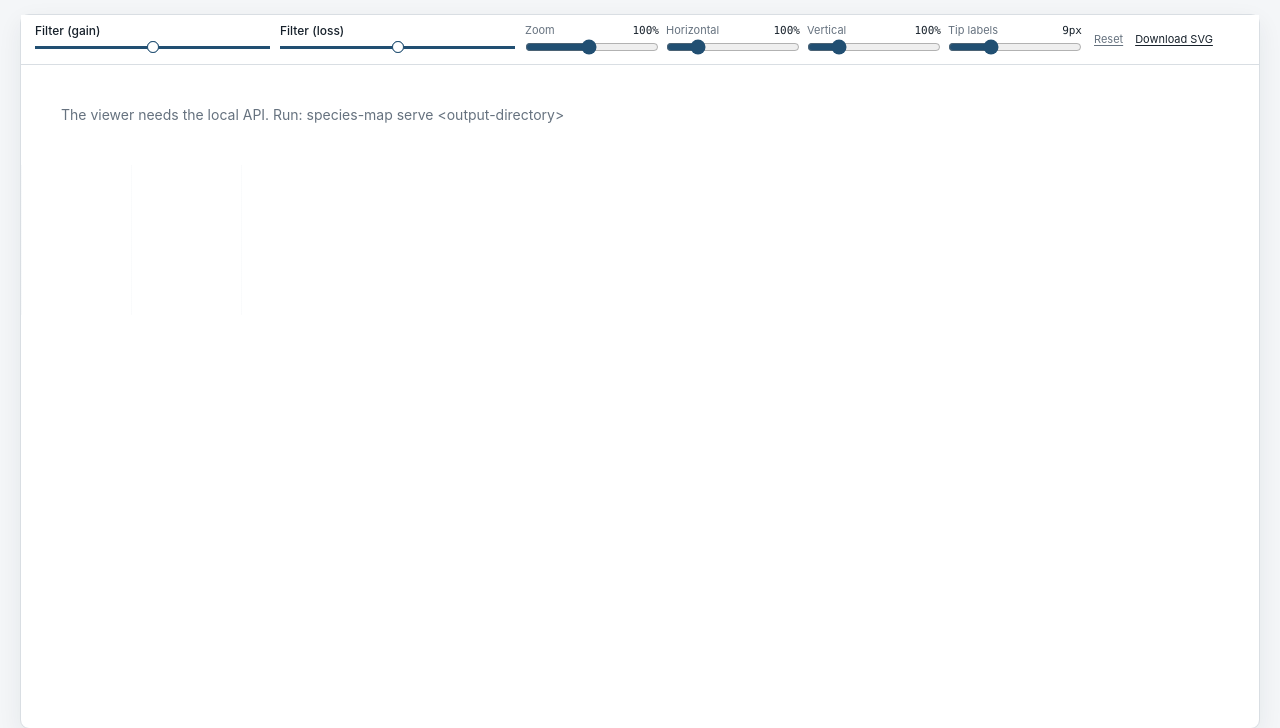
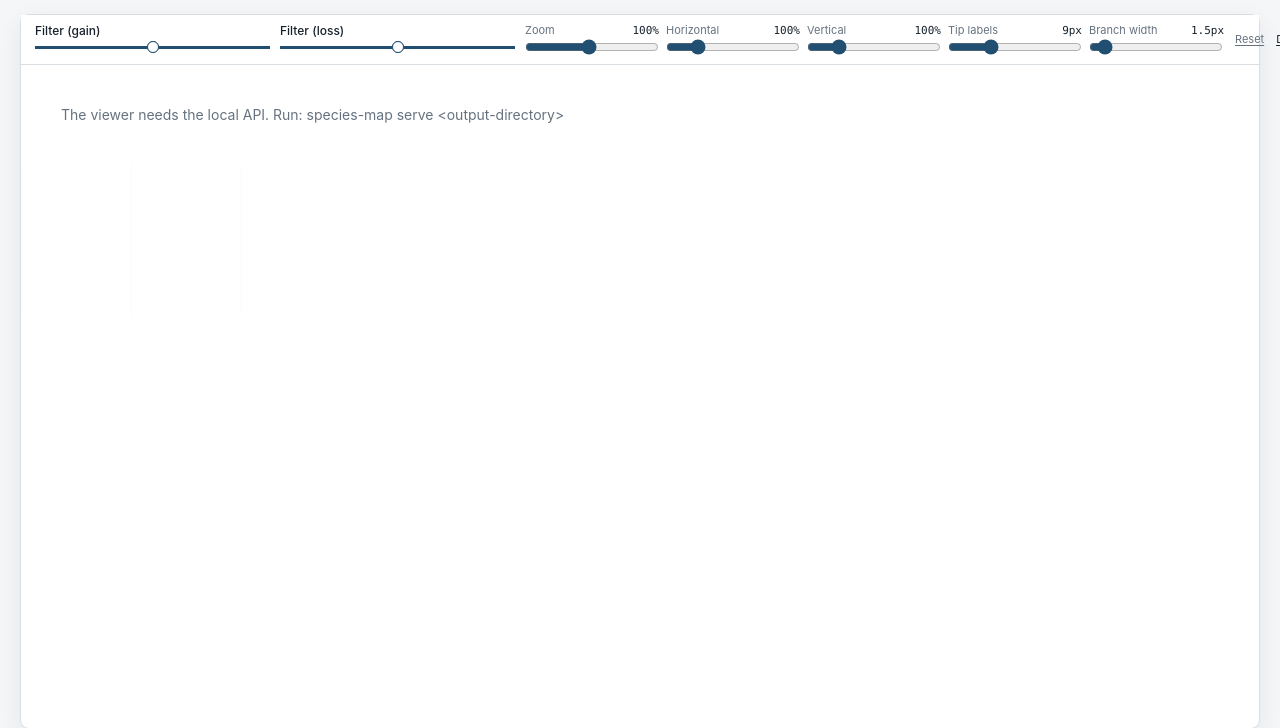
Before and after one commit to kazumaxneo/PhyloGain, a Python web app: template src/species_innovation_map/templates/index.html in a window 1280 px wide; the page is wider, and only the part inside the window is pictured. Shown: the part 51-779 px from the top of that part. Run offline with Jinja, Linux system fonts and the light colour scheme; the template is opened without the code that fills it, so the values that code supplies are empty.

Commit message:
Add branch width control

```diff
--- a/src/species_innovation_map/templates/index.html
+++ b/src/species_innovation_map/templates/index.html
@@ -143,11 +143,11 @@
     #treeSvg { display: block; background: linear-gradient(90deg, var(--tree-grid) 1px, transparent 1px); background-size: 110px 100%; will-change: transform; }
     .branch-hit { fill: transparent; cursor: pointer; }
     .radial-branch-hit { fill: none; stroke: transparent; stroke-width: 14; cursor: pointer; }
-    .branch { stroke: #83909a; stroke-width: 1.5; pointer-events: none; transition: stroke .12s, stroke-width .12s; }
-    .branch-hit:hover + .branch, .radial-branch-hit:hover + .branch, .branch.selected { stroke: var(--accent); stroke-width: 4; }
+    .branch { stroke: #83909a; stroke-width: var(--branch-width, 1.5px); pointer-events: none; transition: stroke .12s, stroke-width .12s; }
+    .branch-hit:hover + .branch, .radial-branch-hit:hover + .branch, .branch.selected { stroke: var(--accent); stroke-width: calc(var(--branch-width, 1.5px) + 2.5px); }
     .connector-hit { fill: transparent; cursor: ns-resize; }
-    .connector { stroke: #a6afb5; stroke-width: 1.2; pointer-events: none; }
-    .connector-hit:hover + .connector { stroke: var(--accent); stroke-width: 3; }
+    .connector { stroke: #a6afb5; stroke-width: var(--connector-width, 1.2px); pointer-events: none; }
+    .connector-hit:hover + .connector { stroke: var(--accent); stroke-width: calc(var(--connector-width, 1.2px) + 1.8px); }
     .branch-label { font: 650 11px ui-monospace, SFMono-Regular, Consolas, monospace; cursor: pointer; }
     .support-label { fill: var(--muted); font: 9px ui-monospace, SFMono-Regular, Consolas, monospace; pointer-events: none; }
     .gain-value { fill: var(--gain-text); }
@@ -403,6 +403,11 @@
             <input id="tipFontSize" type="range" min="6" max="16" step="1" value="9" aria-label="Tip label font size">
             <output id="tipFontSizeValue" for="tipFontSize">9px</output>
           </div>
+          <div class="tree-scale-control">
+            <label for="branchWidth">Branch width</label>
+            <input id="branchWidth" type="range" min="1" max="8" step="0.5" value="1.5" aria-label="Phylogenetic tree branch width">
+            <output id="branchWidthValue" for="branchWidth">1.5px</output>
+          </div>
         </div>
         <div class="range-filter gain-filter">
           <span class="range-filter-name">Filter (gain)</span>
@@ -435,7 +440,7 @@
   </main>
   <script>
     const SVG = "http://www.w3.org/2000/svg";
-    const state = { project: null, branches: new Map(), phenotypeEvents: new Map(), selectedBranch: null, selectedEvent: null, collapseRank: "", cladeLabelMode: "", supportThreshold: 0, treeOrder: "original", treeLayout: "rectangular", branchLengthMode: "cladogram", horizontalSpacing: 1, verticalSpacing: 1, tipFontSize: 9, treePanX: 0, treePanY: 0, expandedGroups: new Set(), manuallyCollapsed: new Set(), flippedNodes: new Set(), taxonomyLabelOffsets: new Map(), annotationSources: [], enrichmentSource: "", enrichmentPlotType: "bar", treeZoom: 1, branchFilter: {gainMin: 0, gainMax: 0, lossMin: 0, lossMax: 0} };
+    const state = { project: null, branches: new Map(), phenotypeEvents: new Map(), selectedBranch: null, selectedEvent: null, collapseRank: "", cladeLabelMode: "", supportThreshold: 0, treeOrder: "original", treeLayout: "rectangular", branchLengthMode: "cladogram", horizontalSpacing: 1, verticalSpacing: 1, tipFontSize: 9, branchWidth: 1.5, treePanX: 0, treePanY: 0, expandedGroups: new Set(), manuallyCollapsed: new Set(), flippedNodes: new Set(), taxonomyLabelOffsets: new Map(), annotationSources: [], enrichmentSource: "", enrichmentPlotType: "bar", treeZoom: 1, branchFilter: {gainMin: 0, gainMax: 0, lossMin: 0, lossMax: 0} };
     const $ = id => document.getElementById(id);
     const number = value => Number(value || 0).toLocaleString();
     const svgEl = (name, attrs = {}) => {
@@ -641,8 +646,12 @@
     function applyTreePan() {
       $("treeSvg").style.transform = `translate(${state.treePanX}px, ${state.treePanY}px)`;
     }
+    function applyBranchWidth() {
+      $("treeSvg").style.setProperty("--branch-width", `${state.branchWidth}px`);
+      $("treeSvg").style.setProperty("--connector-width", `${state.branchWidth * .8}px`);
+    }
     function renderTree() {
-      const svg = $("treeSvg"); svg.replaceChildren(); applyTreePan();
+      const svg = $("treeSvg"); svg.replaceChildren(); applyTreePan(); applyBranchWidth();
       const zoom = state.treeZoom;
       const canvas = svgEl("g", {transform: `scale(${zoom})`});
       svg.append(canvas);
@@ -1061,6 +1070,17 @@
         rerenderKeepingCenter();
       });
       enableRangeTrack($("tipFontSize"));
+      const storedBranchWidth = Number(localStorage.getItem("species-map-branch-width"));
+      if (Number.isFinite(storedBranchWidth) && storedBranchWidth >= 1 && storedBranchWidth <= 8) state.branchWidth = storedBranchWidth;
+      $("branchWidth").value = String(state.branchWidth);
+      $("branchWidthValue").textContent = `${state.branchWidth}px`;
+      $("branchWidth").addEventListener("input", event => {
+        state.branchWidth = Number(event.target.value);
+        $("branchWidthValue").textContent = `${state.branchWidth}px`;
+        localStorage.setItem("species-map-branch-width", String(state.branchWidth));
+        applyBranchWidth();
+      });
+      enableRangeTrack($("branchWidth"));
       $("treeLayoutSelect").addEventListener("change", event => {
         state.treeLayout = event.target.value;
         renderTree();
@@ -1097,9 +1117,9 @@
       const color = name => theme.getPropertyValue(name).trim();
       const style = document.createElementNS(SVG, "style");
       style.textContent = `
-        .branch { stroke: #83909a; stroke-width: 1.5; fill: none; }
-        .branch.selected { stroke: ${color("--accent")}; stroke-width: 4; }
-        .connector { stroke: #a6afb5; stroke-width: 1.2; }
+        .branch { stroke: #83909a; stroke-width: ${state.branchWidth}; fill: none; }
+        .branch.selected { stroke: ${color("--accent")}; stroke-width: ${state.branchWidth + 2.5}; }
+        .connector { stroke: #a6afb5; stroke-width: ${state.branchWidth * .8}; }
         .branch-label { font: 650 11px ui-monospace, SFMono-Regular, Consolas, monospace; }
         .support-label { fill: ${color("--muted")}; font: 9px ui-monospace, SFMono-Regular, Consolas, monospace; }
         .gain-value { fill: ${color("--gain-text")}; }
```
Also changed, not shown: tests/test_species_map.py (+3 -0 lines).
